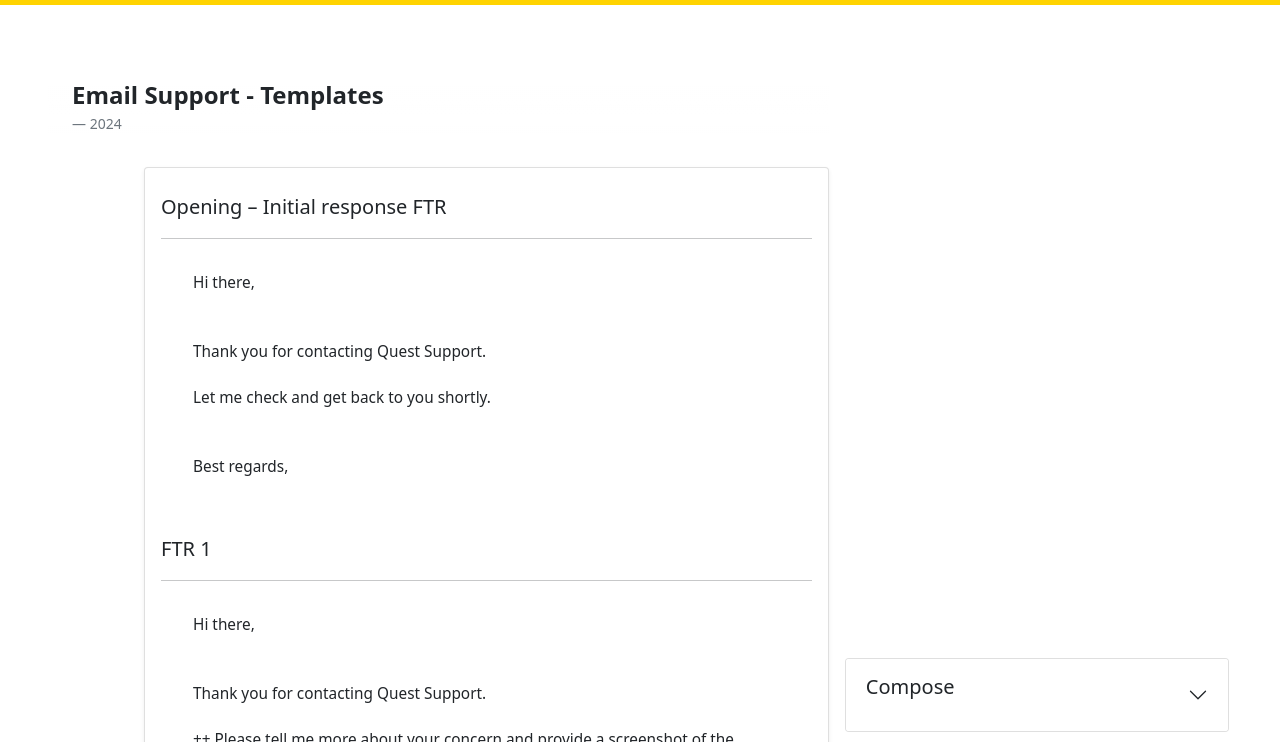
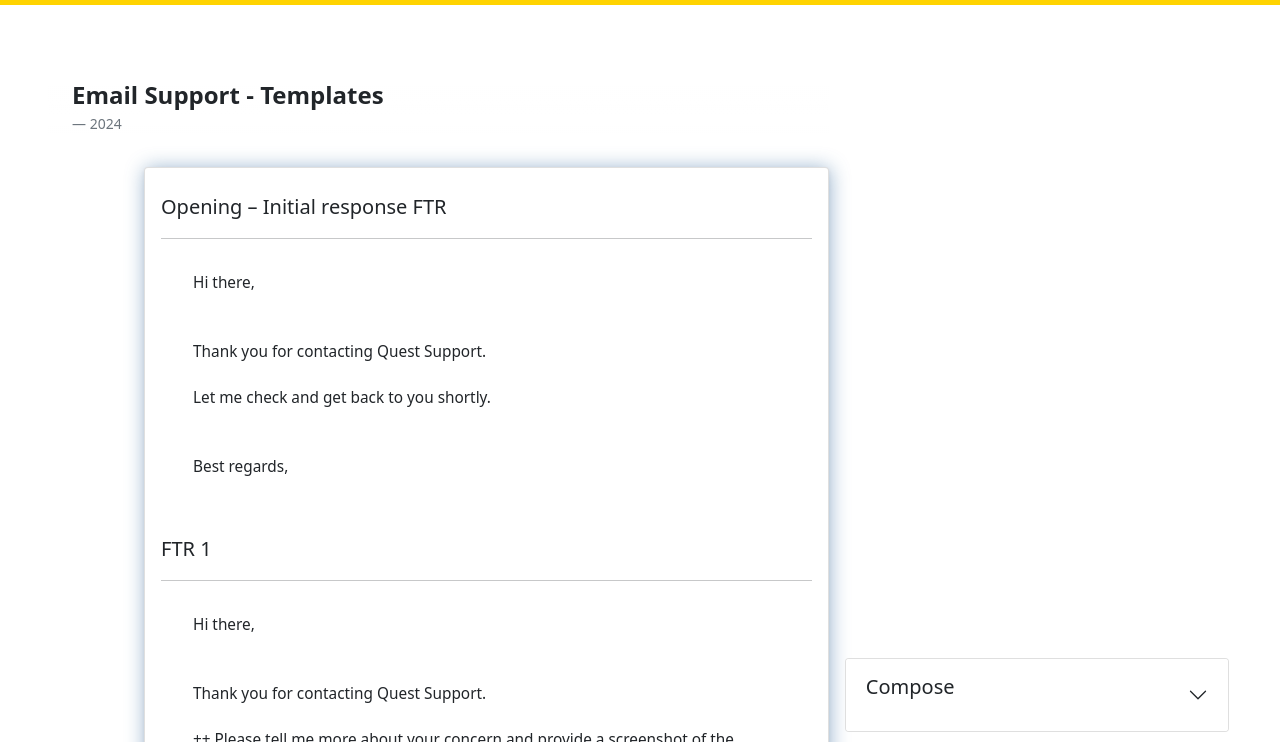
Before and after one commit to Taksiro/boemails, a plain HTML site: page VMBC-notes-main/CheatCODE/BO_Notes/Email_Support.html in a window 1280 px wide. In both pictures the pointer is over the element 486 px from the left and 660 px from the top of the page. Shown: the part 58-800 px from the top of the page. Drawn offline with nearby package versions, Linux system fonts and the light colour scheme; a script that the page names is missing.

Commit message:
Update styles.css

```diff
--- a/VMBC-notes-main/CheatCODE/BO_Notes/styles.css
+++ b/VMBC-notes-main/CheatCODE/BO_Notes/styles.css
@@ -32,3 +32,6 @@ div .bb{
   -o-transform: translateY(-15px);
   transform: translateY(-15px);
 }
+.card:hover {
+  filter:drop-shadow(1px 1px 10px rgba(0, 69, 134, 0.4));
+}
```
